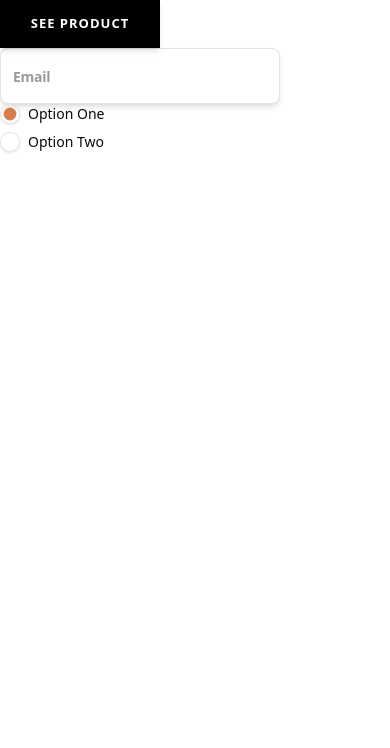
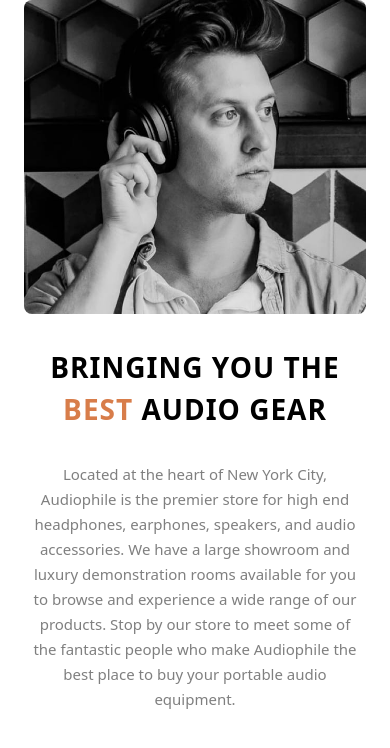
Before and after one commit to Youmnaelzany/audiophile-ecommerce-website-25, a Next.js app: page / in a window 390 px wide. Shown: the top 748 px of the page. Built offline with nearby package versions, Linux system fonts and the light colour scheme.

Commit message:
Add BestGear component and update layout; enhance body padding for improved responsiveness

```diff
--- a/src/app/layout.tsx
+++ b/src/app/layout.tsx
@@ -19,9 +19,9 @@
   children: React.ReactNode;
 }>) {
   return (
-    <html lang="en" suppressHydrationWarning>
+    <html lang="en">
       <body
-        className={`${manrope.variable} m-0 p-0 box-border antialiased`}
+        className={`${manrope.variable} px-6 sm:pl-[2.44rem] sm:pr-10 lg:px-[10.31rem] box-border antialiased`}
       >
         {children}
       </body>
--- a/src/app/page.tsx
+++ b/src/app/page.tsx
@@ -1,23 +1,9 @@
-import { Button } from "@/components/ui/button";
-import { Input } from "@/components/ui/input";
-import { Label } from "@/components/ui/label"
-import { RadioGroup, RadioGroupItem } from "@/components/ui/radio-group"
+import BestGear from "@/components/BestGear";
 
 export default function Home() {
   return (
     <main className="">
-      <Button variant={"destructive"}>See Product</Button>
-      <Input type="email" placeholder="Email" />
-      <RadioGroup defaultValue="option-one">
-        <div className="flex items-center space-x-2">
-          <RadioGroupItem value="option-one" id="option-one" />
-          <Label htmlFor="option-one">Option One</Label>
-        </div>
-        <div className="flex items-center space-x-2">
-          <RadioGroupItem value="option-two" id="option-two" />
-          <Label htmlFor="option-two">Option Two</Label>
-        </div>
-      </RadioGroup>
+      <BestGear />
 
     </main>
   );
--- /dev/null
+++ b/src/components/BestGear.tsx
@@ -0,0 +1,21 @@
+import Image from "next/image";
+import BestGearMob from "../../public/assets/shared/mobile/image-best-gear.jpg";
+import BestGearTab from "../../public/assets/shared/tablet/image-best-gear.jpg";
+import BestGeardesk from "../../public/assets/shared/desktop/image-best-gear.jpg";
+export default function BestGear() {
+  return (
+    <section className="flex flex-col gap-y-8 sm:gap-y-12 lg:gap-x-20 items-center justify-center lg:justify-between lg:flex-row-reverse">
+      <picture>
+        <source media="(min-width:768px)" srcSet={BestGeardesk.src} />
+        <source media="(min-width:1024px)" srcSet={BestGearTab.src} />
+        <Image src={BestGearMob} alt="Best Audio Gear" className="rounded-lg" />
+      </picture>
+      <div className="space-y-8 flex flex-col items-center justify-center text-center lg:text-left lg:items-start lg:justify-start w-[20.4375rem] sm:w-[35.8125rem] lg:w-[29.8125rem]">
+        <h2 className="uppercase text-[1.75rem] font-bold tracking-[0.0625rem] sm:tracking-[0.08931rem] leading-normal sm:text-[2.5rem] sm:leading-[2.75rem] text-black">Bringing you the <span className="text-orange">best</span> audio gear</h2>
+        <p className="text-[0.9375rem] leading-[1.5625rem] text-black/50 font-normal">
+          Located at the heart of New York City, Audiophile is the premier store for high end headphones, earphones, speakers, and audio accessories. We have a large showroom and luxury demonstration rooms available for you to browse and experience a wide range of our products. Stop by our store to meet some of the fantastic people who make Audiophile the best place to buy your portable audio equipment.
+        </p>
+      </div>
+    </section>
+  );
+}
```
